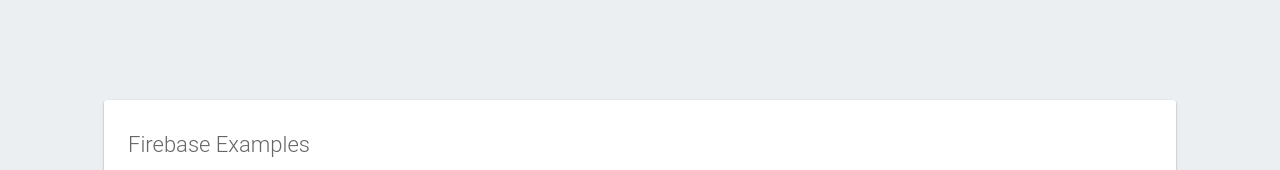
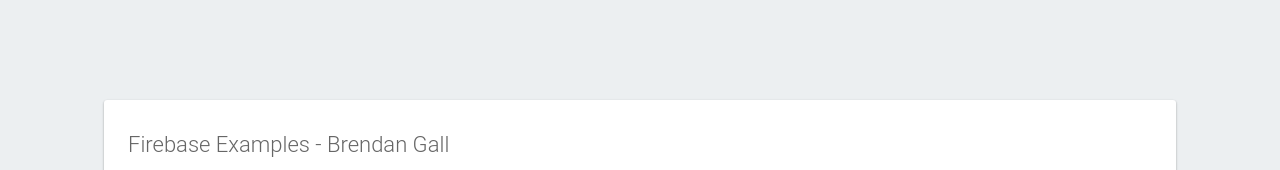
Before and after one commit to bmgall/workspace-firebase-practice-y3mxso, a plain HTML site: page index.html in a window 1280 px wide. Shown: the top 170 px of the page. Drawn offline with Linux system fonts and the light colour scheme.

Commit message:
1 file modified

```diff
--- a/index.html
+++ b/index.html
@@ -7,7 +7,7 @@
   </head>
   <body>
     <div class="message">
-      <h1>Firebase Examples</h1>
+      <h1>Firebase Examples - Brendan Gall</h1>
       <a href="./Signup.html">Signup Page</a>
       <a href="./Login.html">Login Page</a>
       <a href="./Surveyresult.html">Survey and Survey Result Page</a>
```
